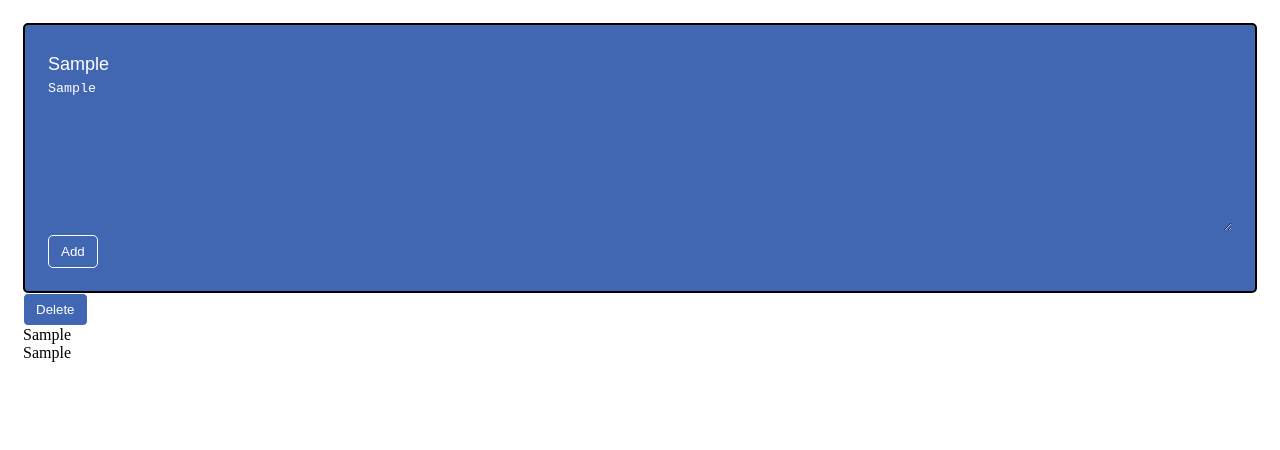
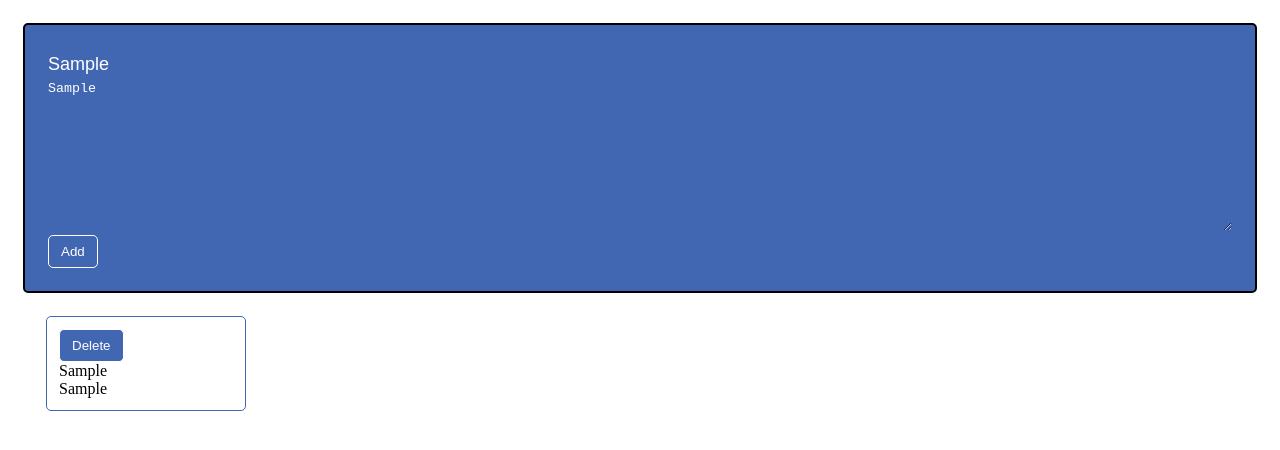
Before and after one commit to OWAIS221B/google-keep-clone, a plain HTML site: page google keep clone/notesApp.html in a window 1280 px wide. Both pictures are taken after typing "Sample", "Sample" into the empty fields and a click on the button "Add". Drawn offline with Linux system fonts and the light colour scheme.

Commit message:
deleteNote button float

```diff
--- a/google keep clone/notesApp.css
+++ b/google keep clone/notesApp.css
@@ -46,6 +46,20 @@ button{
 
 }
 
+#notes{
+  padding: 23px;
+}
+
 .note{
+  width:200px;
+  color: black;
+  padding: 12px;
+  border: 1px solid #4267B2;
   background: tranparent;
+  border-radius: 5px;
+
 }
+
+.deleteNote{
+  float: right;
+}
```
